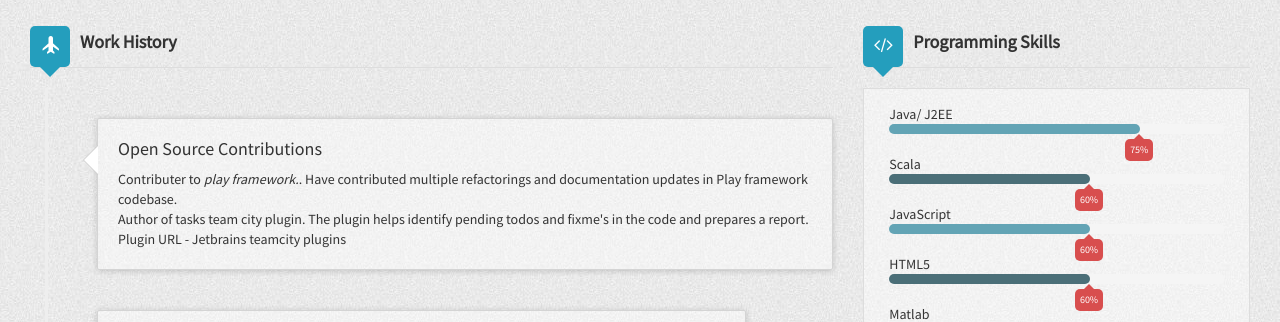
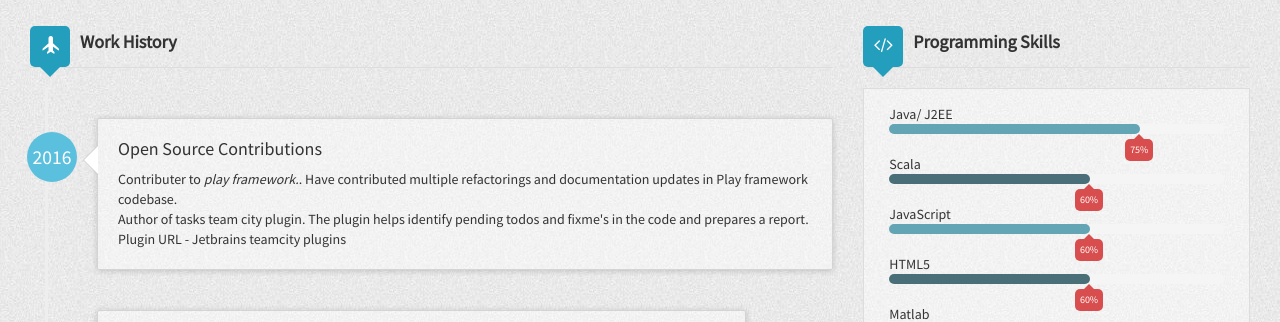
Before and after one commit to kunalkanojia/resumecard, a Jekyll site: the page built from index.html, in a window 1280 px wide. Shown: the part 169-491 px from the top of the page. Built offline with Jekyll 4.4.1, drawn with Linux system fonts in a browser that asks for light colours; nearby versions of some CDN libraries.

Commit message:
Update _config.yml

```diff
--- a/_config.yml
+++ b/_config.yml
@@ -31,7 +31,7 @@ author:
       company: Open Source Contributions
       location:
       title:
-      started:
+      started: 2016
       duration:
       description: Contributer to <a href="https://github.com/playframework/playframework"><em>play framework.</em></a>.
                    Have contributed multiple refactorings and documentation updates in Play framework codebase. <br>
```
